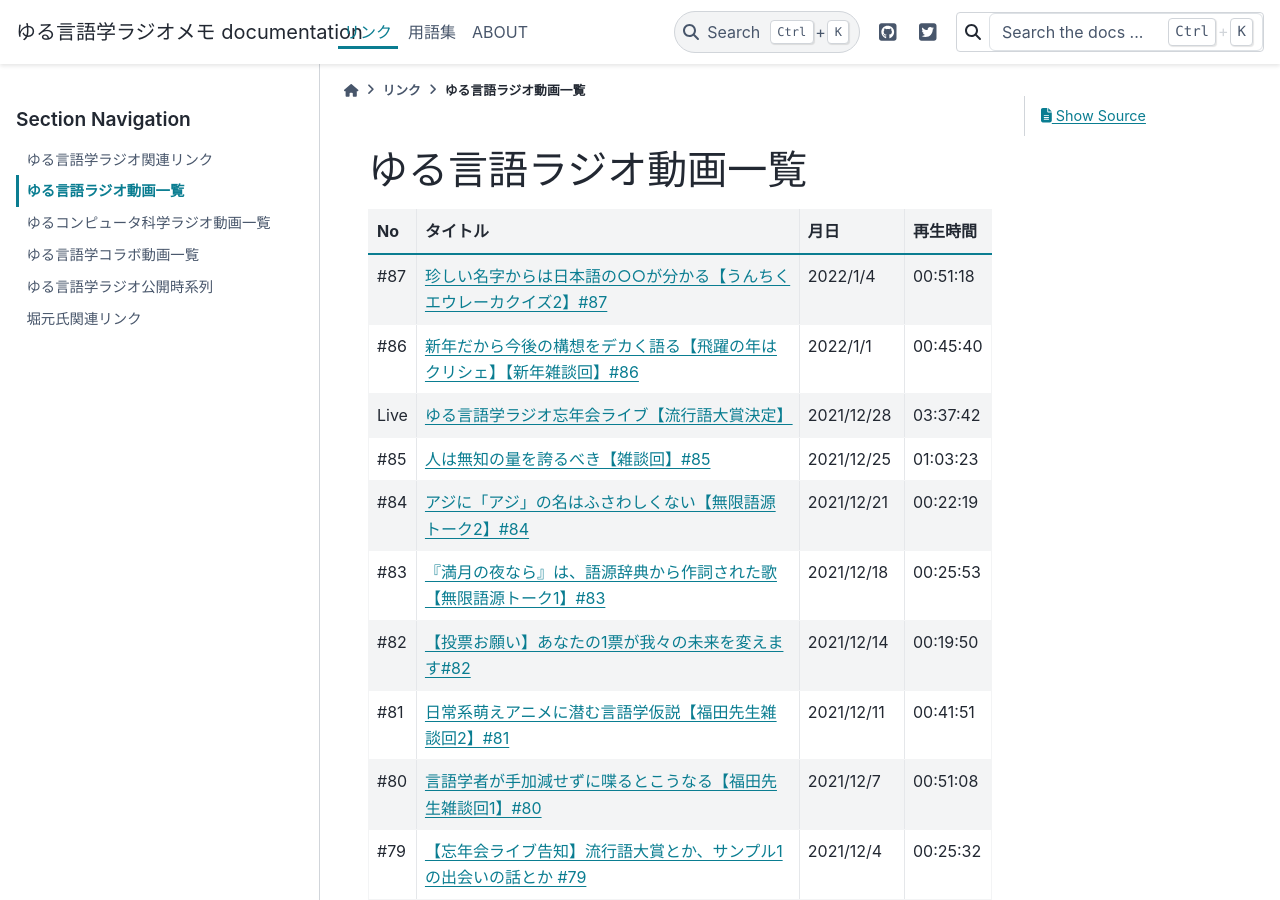
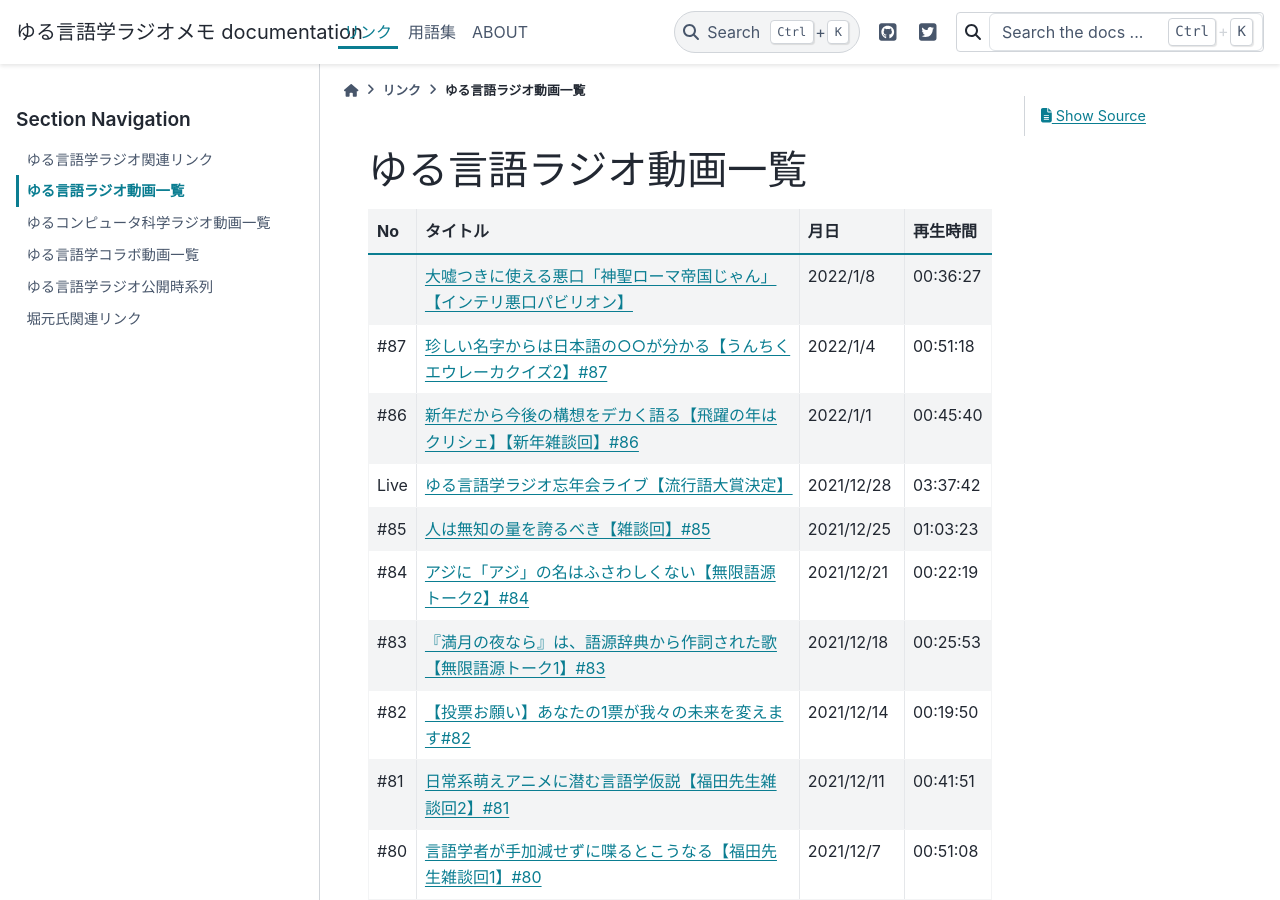
Before and after one commit to mtakagishi/yurugengo, a Sphinx documentation site: the page built from docs/videos/yurugengo_radio_list.rst, in a window 1280 px wide and 900 px high. Built offline with Sphinx 7.4.7 and the PyData theme 0.15.4, drawn with Linux system fonts in a browser that asks for light colours.

Commit message:
最新動画リンク追加

```diff
--- a/docs/videos/yurugengo_radio_list.rst
+++ b/docs/videos/yurugengo_radio_list.rst
@@ -4,6 +4,8 @@
 +------+------------------------------------------------------------------------------------------------+------------+----------+
 |  No  |                                            タイトル                                            |    月日    | 再生時間 |
 +======+================================================================================================+============+==========+
+|      | `大嘘つきに使える悪口「神聖ローマ帝国じゃん」【インテリ悪口パビリオン】`_                      | 2022/1/8   | 00:36:27 |
++------+------------------------------------------------------------------------------------------------+------------+----------+
 | #87  | `珍しい名字からは日本語の○○が分かる【うんちくエウレーカクイズ2】#87`_                          | 2022/1/4   | 00:51:18 |
 +------+------------------------------------------------------------------------------------------------+------------+----------+
 | #86  | `新年だから今後の構想をデカく語る【飛躍の年はクリシェ】【新年雑談回】#86`_                     | 2022/1/1   | 00:45:40 |
@@ -183,6 +185,7 @@
 | #1   | `「イルカも喋る」は大ウソ【言語学って何？】#1`_                                                | 2021/03/11 | 00:14:56 |
 +------+------------------------------------------------------------------------------------------------+------------+----------+
 
+.. _大嘘つきに使える悪口「神聖ローマ帝国じゃん」【インテリ悪口パビリオン】: https://www.youtube.com/watch?v=wlQrQVzdoVA
 .. _珍しい名字からは日本語の○○が分かる【うんちくエウレーカクイズ2】#87: https://www.youtube.com/watch?v=e4fDwDNc11Q
 .. _新年だから今後の構想をデカく語る【飛躍の年はクリシェ】【新年雑談回】#86: https://www.youtube.com/watch?v=hyHkEbZDWmo
 .. _ゆる言語学ラジオ忘年会ライブ【流行語大賞決定】: https://www.youtube.com/watch?v=poT4BzX7e_Q
```
